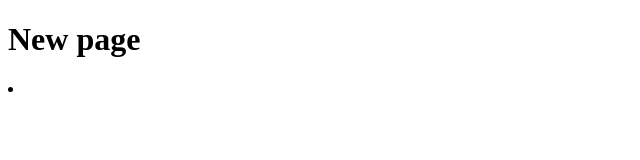
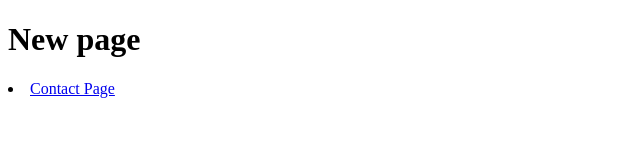
Before and after one commit to GiannisD13/htmlfiles, a plain HTML site: page index.html in a window 1280 px wide. Shown: the whole page, without its empty margins (0-640 px from the left). Drawn offline with Linux system fonts and the light colour scheme.

Commit message:
exercise 2

```diff
--- a/index.html
+++ b/index.html
@@ -30,7 +30,7 @@
 
         <nav>
             <u1>
-                <li> </li>
+                <li><a href="contact.html">Contact Page</a></li>
 
 
 
```
Also changed, not shown: contact.html (added), service.html (added).
